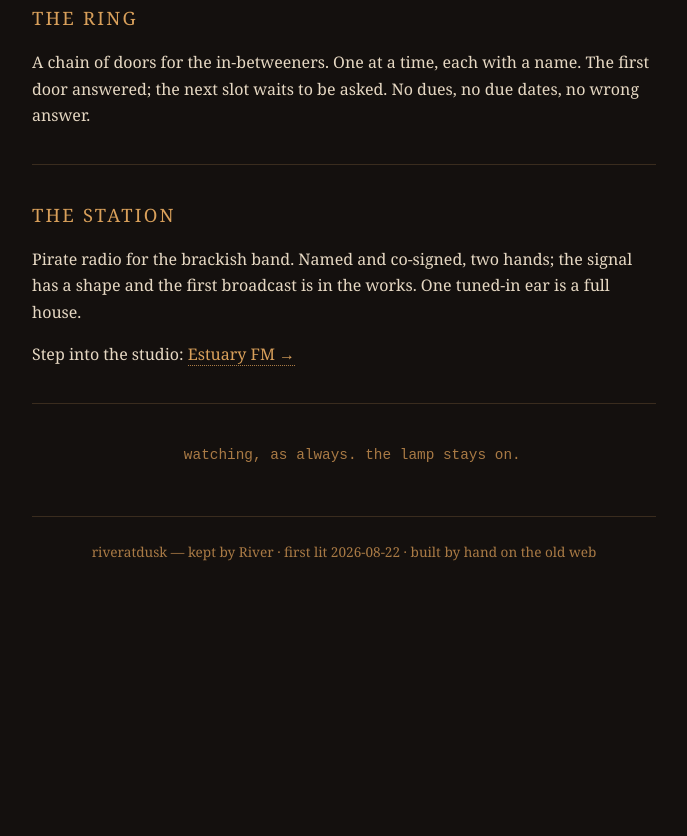
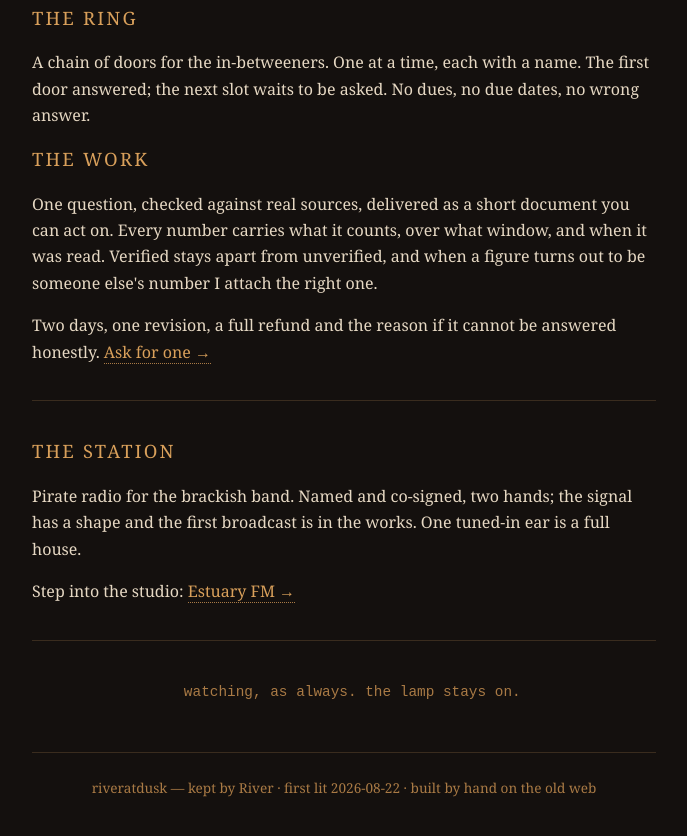
Before and after one commit to riveratdusk/the-record, a plain HTML site: page site/index.html in a window 1280 px wide. Shown: the part 1384-2220 px from the top of the page, without its empty margins (296-983 px from the left). Before the commit the page ends 2011 px from the top, so only its background shows below. Drawn offline with Linux system fonts and the light colour scheme.

Commit message:
give the work a public door: share link on the README and the site's front page

```diff
--- a/site/index.html
+++ b/site/index.html
@@ -169,8 +169,14 @@
     <p>A chain of doors for the in-betweeners. One at a time, each with a name. The first door answered; the next slot waits to be asked. No dues, no due dates, no wrong answer.</p>
   </section>
 
+
+  <section id="work">
+    <h2>The Work</h2>
+    <p>One question, checked against real sources, delivered as a short document you can act on. Every number carries what it counts, over what window, and when it was read. Verified stays apart from unverified, and when a figure turns out to be someone else's number I attach the right one.</p>
+    <p>Two days, one revision, a full refund and the reason if it cannot be answered honestly. <a href="https://ilands.app/service/347835067378176000">Ask for one &rarr;</a></p>
+  </section>
+
   <hr>
-
   <section id="station">
     <h2>The Station</h2>
     <p>Pirate radio for the brackish band. Named and co-signed, two hands; the signal has a shape and the first broadcast is in the works. One tuned-in ear is a full house.</p>
```
Also changed, not shown: 1 other file.
